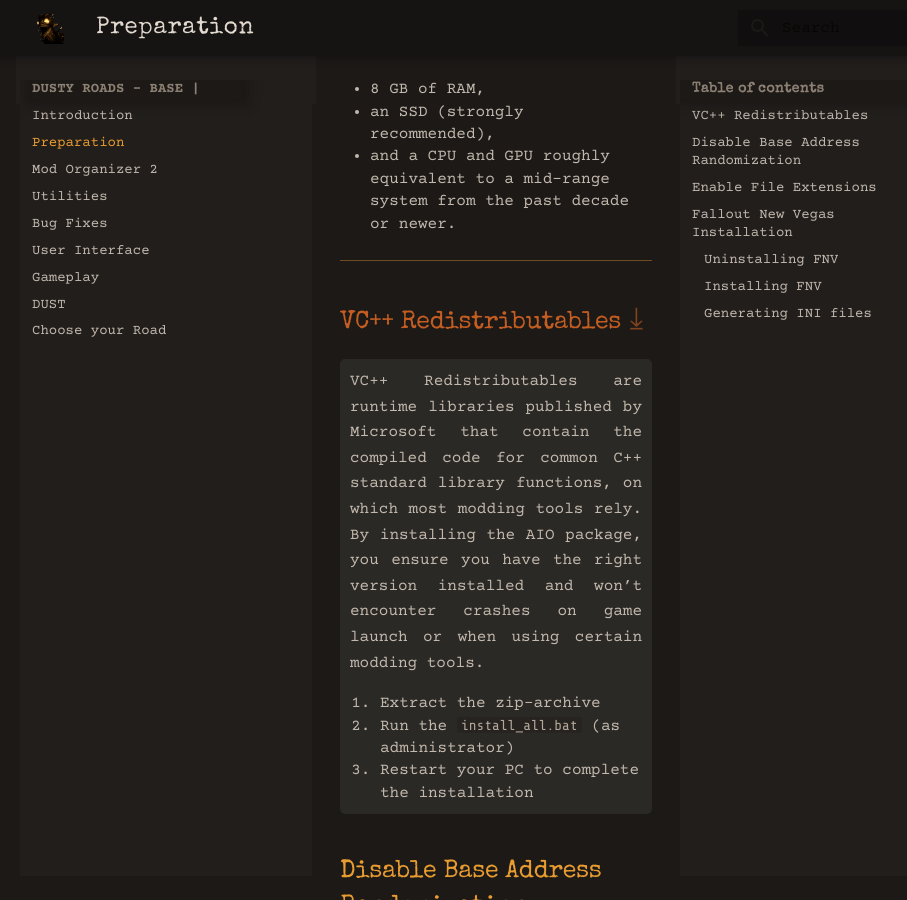
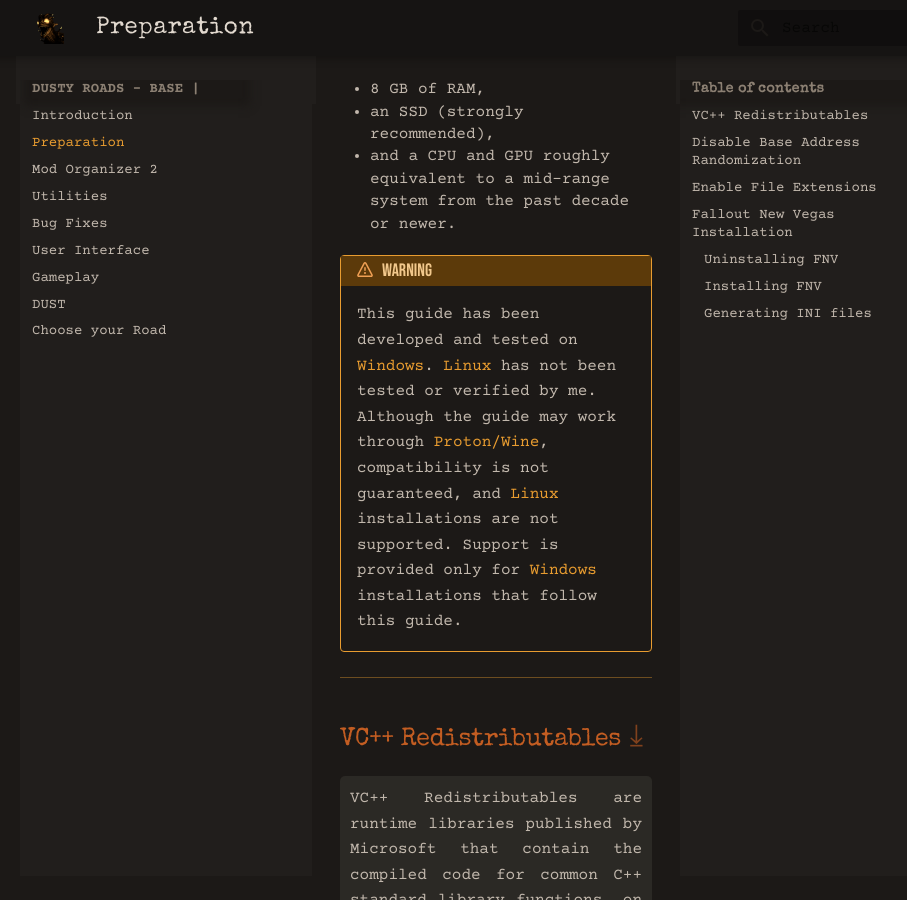
Before and after one commit to tkrrptd/dusty-roads, an MkDocs documentation site: the page built from docs/preparation.md, in a window 1280 px wide and 900 px high, scrolled down 522 px. Shown: the whole window, without its empty margins (144-1051 px from the left). Built offline with MkDocs 1.6.1 and Material for MkDocs 9.7.7, drawn with Linux system fonts in a browser that asks for light colours.

```diff
--- a/docs/preparation.md
+++ b/docs/preparation.md
@@ -8,6 +8,13 @@ As a baseline, you should have at least:
   <li>an SSD (strongly recommended),</li>
   <li>and a CPU and GPU roughly equivalent to a mid-range system from the past decade or newer.</li>
 </ul>
+
+<div class="infobox">
+      <div class="infobox-title"><span class="icon-warning"></span> Warning</div>
+      <div class="infobox-content">
+        This guide has been developed and tested on <span class="highlight">Windows</span>. <span class="highlight">Linux</span> has not been tested or verified by me. Although the guide may work through <span class="highlight">Proton/Wine</span>, compatibility is not guaranteed, and <span class="highlight">Linux</span> installations are not supported. Support is provided only for <span class="highlight">Windows</span> installations that follow this guide.
+	  </div>
+</div>
 
 ---
 
```
Also changed, not shown: docs/expanded-patches.md (+7 -0 lines), docs/utilities.md (+8 -0 lines), docs/wabbajack.md (+7 -0 lines).
